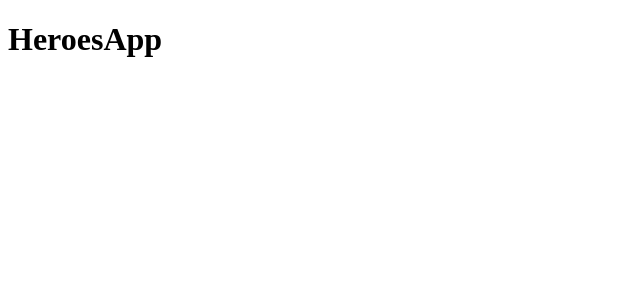
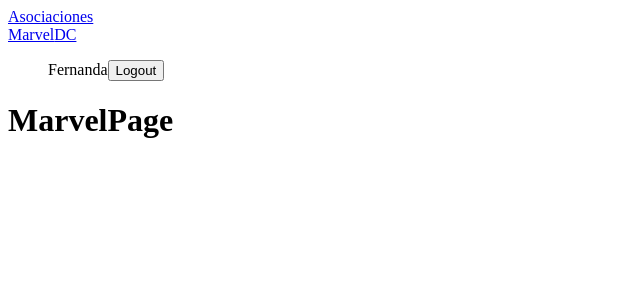
Before and after one commit to Ferla04/Heroes-app, a React app: page /marvel in a window 1280 px wide. Shown: the top 300 px of the page, without its empty margins (0-640 px from the left). Built offline with nearby package versions, Linux system fonts and the light colour scheme; the HTML template or start-up script is replaced by a standard one.

Commit message:
navbar y archivos barriles

```diff
--- a/package.json
+++ b/package.json
@@ -9,7 +9,8 @@
   },
   "dependencies": {
     "react": "^18.0.0",
-    "react-dom": "^18.0.0"
+    "react-dom": "^18.0.0",
+    "react-router-dom": "6"
   },
   "devDependencies": {
     "@types/react": "^18.0.0",
--- a/src/HeroesApp.jsx
+++ b/src/HeroesApp.jsx
@@ -1,7 +1,9 @@
+import AppRouter from "./router/AppRouter"
+
 const HeroesApp = () => {
   return (
     <>
-			<h1>HeroesApp</h1>
+			<AppRouter />
 		</>
   )
 }
--- /dev/null
+++ b/src/auth/pages/LoginPage.jsx
@@ -0,0 +1,8 @@
+
+const LoginPage = () => {
+  return (
+    <h1>LoginPage</h1>
+  )
+}
+
+export default LoginPage
--- /dev/null
+++ b/src/heroes/index.js
@@ -0,0 +1 @@
+export * from './pages';
--- /dev/null
+++ b/src/heroes/pages/DcPage.jsx
@@ -0,0 +1,6 @@
+
+export const DcPage = () => {
+  return (
+    <h1>DcPage</h1>
+  )
+}
--- /dev/null
+++ b/src/heroes/pages/MarvelPage.jsx
@@ -0,0 +1,6 @@
+
+export const MarvelPage = () => {
+  return (
+    <h1>MarvelPage</h1>
+  )
+}
--- /dev/null
+++ b/src/heroes/pages/index.js
@@ -0,0 +1,2 @@
+export * from './DcPage';
+export * from './MarvelPage';
--- a/src/main.jsx
+++ b/src/main.jsx
@@ -1,10 +1,13 @@
 import React from 'react'
 import ReactDOM from 'react-dom/client'
+import { BrowserRouter } from 'react-router-dom'
 import HeroesApp from './HeroesApp'
 import './styles.css'
 
 ReactDOM.createRoot(document.getElementById('root')).render(
   <React.StrictMode>
-    <HeroesApp />
+    <BrowserRouter>
+      <HeroesApp />
+    </BrowserRouter>
   </React.StrictMode>
 )
--- /dev/null
+++ b/src/router/AppRouter.jsx
@@ -0,0 +1,24 @@
+import { Navigate, Route, Routes } from 'react-router-dom'
+
+import { Navbar } from '../ui'
+import { DcPage, MarvelPage } from '../heroes'
+import LoginPage from '../auth/pages/LoginPage'
+
+
+const AppRouter = () => {
+  return (
+    <>
+      <Navbar />
+
+      <Routes>
+          <Route path="marvel" element={<MarvelPage />} />
+          <Route path="dc" element={<DcPage />} />
+          <Route path="login" element={<LoginPage />} />
+
+          <Route path="/" element={<Navigate to='/marvel'/>} />
+      </Routes>
+    </>
+  )
+}
+
+export default AppRouter
--- /dev/null
+++ b/src/ui/components/Navbar.jsx
@@ -0,0 +1,51 @@
+import { Link, NavLink } from 'react-router-dom';
+
+
+export const Navbar = () => {
+  return (
+    <nav className="navbar navbar-expand-sm navbar-dark bg-dark px-3">
+
+      <Link
+        className="navbar-brand"
+        to="/"
+      >
+        Asociaciones
+      </Link>
+
+      <div className="navbar-collapse">
+        <div className="navbar-nav">
+
+          <NavLink
+            className={({ isActive }) => `nav-item nav-link ${isActive ? 'active' : ''}`}
+            to="/marvel"
+          >
+            Marvel
+          </NavLink>
+
+          <NavLink
+            className={({ isActive }) => `nav-item nav-link ${isActive ? 'active' : ''}`}
+            to="/dc"
+          >
+            DC
+          </NavLink>
+        </div>
+      </div>
+
+      <div className="navbar-collapse collapse w-100 order-3 dual-collapse2 d-flex justify-content-end">
+        <ul className="navbar-nav ml-auto">
+
+          <span className="nav-item nav-link text-primary">
+            Fernanda
+          </span>
+
+          <button
+            className="nav-item nav-link btn"
+          >
+            Logout
+          </button>
+
+        </ul>
+      </div>
+    </nav>
+  )
+}
--- /dev/null
+++ b/src/ui/components/index.js
@@ -0,0 +1 @@
+export * from './Navbar';
--- /dev/null
+++ b/src/ui/index.js
@@ -0,0 +1 @@
+export * from './components'
```
Also changed, not shown: 1 other file (tests, documents, lock files or other folders).
